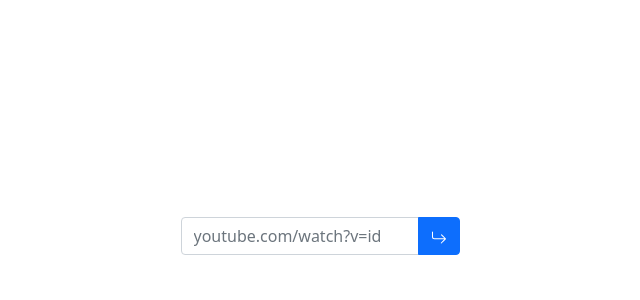
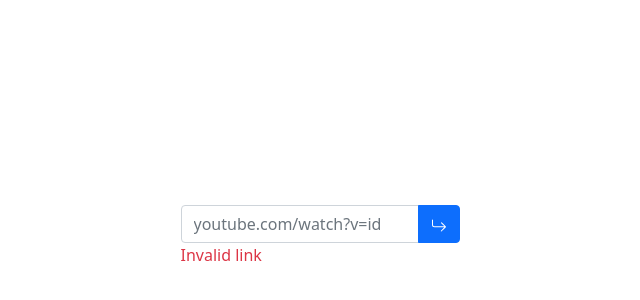
Before and after one commit to alexbluo/youtube-semantic-search, a Next.js app: page / in a window 1280 px wide. Shown: the part 212-512 px from the top of the page, without its empty margins (320-960 px from the left). Built offline with nearby package versions, Linux system fonts and the light colour scheme.

Commit message:
add validating input and redirect functionality

```diff
--- a/pages/index.tsx
+++ b/pages/index.tsx
@@ -1,5 +1,6 @@
 import { useState, ChangeEvent, FormEvent } from "react";
 import type { NextPage } from "next";
+import axios, { AxiosResponse } from "axios";
 import { useRouter } from "next/router";
 import ReactPlayer from "react-player/youtube";
 import Head from "next/head";
@@ -9,22 +10,47 @@
 const Home: NextPage = () => {
   const router = useRouter();
   const [link, setLink] = useState("");
-  // const [isValidLink, setIsValidLink] = useState(true);
+  const [isValidLink, setIsValidLink] = useState(false);
 
   function handleLinkInput(event: ChangeEvent<HTMLInputElement>) {
-    // TODO: validate link?
-    setLink(event.target.value);
+    const value = event.target.value;
+    setLink(value);
+
+    setIsValidLink(
+      !!value.match(
+        /^((?:https?:)?\/\/)?((?:www|m)\.)?((?:youtube(-nocookie)?\.com|youtu.be))(\/(?:[\w\-]+\?v=|embed\/|v\/)?)([\w\-]+)(\S+)?$/
+      )
+    );
   }
 
-  function handleLinkSubmit(event: FormEvent<HTMLFormElement>) {
+  async function handleLinkSubmit(event: FormEvent<HTMLFormElement>) {
     event.preventDefault();
-    // router.push()
+    if (!isValidLink) return;
+
+    // get video id from url query params
+    const params = new URL(link).searchParams;
+    const videoID = params.get("v");
+
+    // redirect if link is valid and video exists
+    const res = await axios.get(
+      `https://www.googleapis.com/youtube/v3/videos?id=${videoID}&key=${process.env.NEXT_PUBLIC_YOUTUBE_API_KEY}`
+    );
+    if (res.data.items.length !== 0) {
+      router.push(`/watch?v=${videoID}`);
+    } else {
+      setIsValidLink(false);
+    }
   }
 
   return (
     <div className="container py-5">
-      <div className="d-flex align-items-center justify-content-center w-100 vh-100">
-        <form className="input-group w-25" onSubmit={handleLinkSubmit}>
+      <div className="d-flex flex-column align-items-center justify-content-center w-100 vh-100">
+        <div className="w-25">
+          <form
+            className="input-group w-100"
+            autoComplete="off"
+            onSubmit={handleLinkSubmit}
+          >
             <input
               className="form-control"
               type="form"
@@ -49,6 +75,8 @@
               </svg>
             </button>
           </form>
+          {!isValidLink && <label className="text-danger">Invalid link</label>}
+        </div>
       </div>
     </div>
   );
```
Lines whose indentation alone changed are shown as unchanged.
